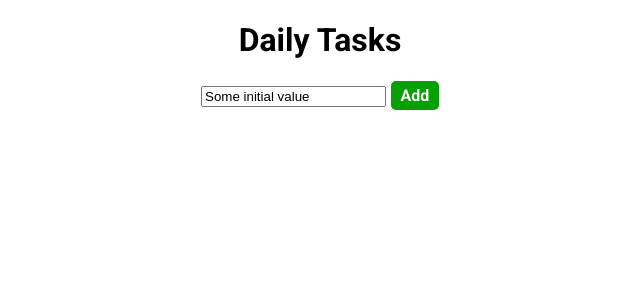
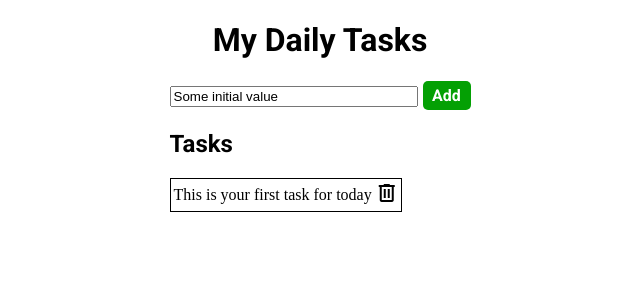
Before and after one commit to MiliAus/todo-app, a React (Vite) app in the folder todo-app/: page / in a window 1280 px wide. Shown: the top 300 px of the page, without its empty margins (320-960 px from the left). Built offline with nearby package versions, Linux system fonts and the light colour scheme; a web font is replaced by a local one.

Commit message:
added table

```diff
--- a/todo-app/index.html
+++ b/todo-app/index.html
@@ -2,8 +2,8 @@
 <html lang="en">
   <head>
     <meta charset="UTF-8" />
-
-    <link rel="icon" type="image/svg+xml" href="/vite.svg" />
+    <link href="https://fonts.googleapis.com/icon?family=Material+Icons"
+rel="stylesheet"/>
     <meta name="viewport" content="width=device-width, initial-scale=1.0" />
     <title>Vite + React + TS</title>
   </head>
--- a/todo-app/src/App.tsx
+++ b/todo-app/src/App.tsx
@@ -1,16 +1,13 @@
 import React from 'react';
-import './styles/App.css';
 import { useState } from 'react';
 import Title from './components/Title.tsx';
+import Table from './components/Table.tsx';
 import './styles/Fonts.css';
+import './styles/App.css';
 
 
 export default function App() {
-  const [addItem, newItem] = useState();
-    function handleItem (userInput:string) {
-      let item = <p>{userInput}</p>
-      newItem(startItem => startItem + item)
-    };
+
     function handleSubmit(e) {
       e.preventDefault();
 
@@ -24,14 +21,18 @@ export default function App() {
   return (
     <>
       <div className='container'>
-        <div><Title></Title></div>
+        <div>
+          <Title value={"My Daily Tasks"}/>
+        </div>
         <div>
           <form method='post' onSubmit={handleSubmit}>
           <label>
-            <input name="myInput" defaultValue="Some initial value" />
+            <input name="myInput" className="myInput" defaultValue="Some initial value" />
           </label>
           <button type="submit" className='addbutton'>Add</button>
           </form>
+          <h2 className='roboto-bold'>Tasks</h2>
+          <Table value={"This is your first task for today"}/>
         </div>
 
       </div>
--- /dev/null
+++ b/todo-app/src/components/Table.tsx
@@ -0,0 +1,15 @@
+import '../styles/Fonts.css';
+import '../styles/Table.css';
+
+
+export default function Table({value}) {
+
+    return (
+        <table>
+            <tr>
+                <td>{value} </td>
+                <span className='material-symbols-outlined'>delete</span>
+            </tr>
+        </table>
+    );
+}
--- a/todo-app/src/components/Title.tsx
+++ b/todo-app/src/components/Title.tsx
@@ -1,10 +1,9 @@
-import react from 'react';
 import '../styles/Fonts.css';
-import { useState } from 'react';
 
+export default function Title({value}) {
 
-export default function Title() {
     return (
-        <h1 className='roboto-bold'>Daily Tasks</h1>
+
+        <h1 className='roboto-bold'>{value}</h1>
     );
 }
--- a/todo-app/src/styles/App.css
+++ b/todo-app/src/styles/App.css
@@ -20,3 +20,7 @@
   transform: translateY(2px);
   box-shadow: 0 2px #666;
 }
+
+.myInput {
+  width: 15rem;
+}
--- /dev/null
+++ b/todo-app/src/styles/Table.css
@@ -0,0 +1,14 @@
+@import url('https://fonts.googleapis.com/css2?family=Material+Symbols+Outlined:opsz,wght,FILL,GRAD@24,400,0,0&icon_names=delete');
+
+table {
+    border: 1px solid black;
+}
+
+
+.material-symbols-outlined {
+  font-variation-settings:
+  'FILL' 0,
+  'wght' 400,
+  'GRAD' 0,
+  'opsz' 24
+}
--- a/todo-app/src/styles/index.css
+++ b/todo-app/src/styles/index.css
@@ -10,3 +10,28 @@
 body {
   margin: 0;
 }
+
+.material-icons {
+  font-family: 'Material Icons';
+  font-weight: normal;
+  font-style: normal;
+  font-size: 24px;  /* Preferred icon size */
+  display: inline-block;
+  line-height: 1;
+  text-transform: none;
+  letter-spacing: normal;
+  word-wrap: normal;
+  white-space: nowrap;
+  direction: ltr;
+
+  /* Support for all WebKit browsers. */
+  -webkit-font-smoothing: antialiased;
+  /* Support for Safari and Chrome. */
+  text-rendering: optimizeLegibility;
+
+  /* Support for Firefox. */
+  -moz-osx-font-smoothing: grayscale;
+
+  /* Support for IE. */
+  font-feature-settings: 'liga';
+}
```
